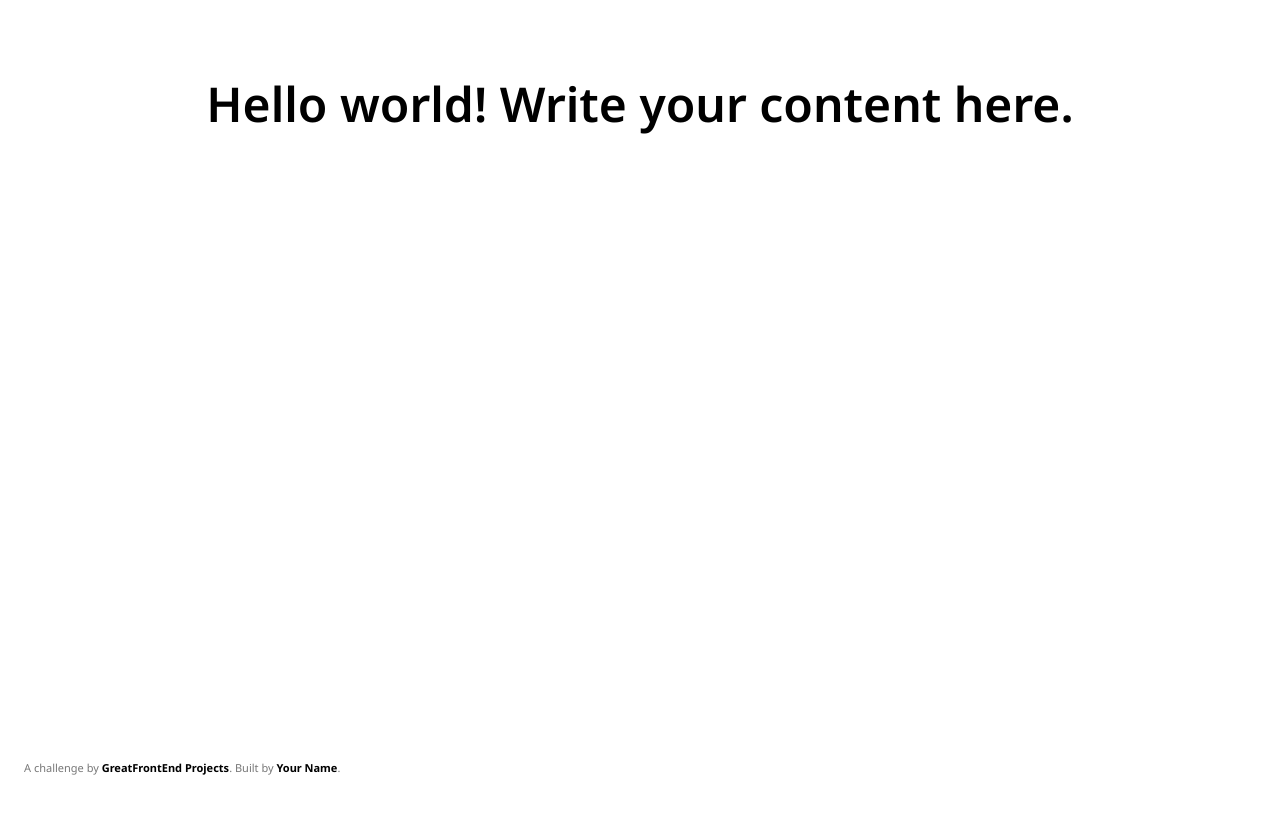
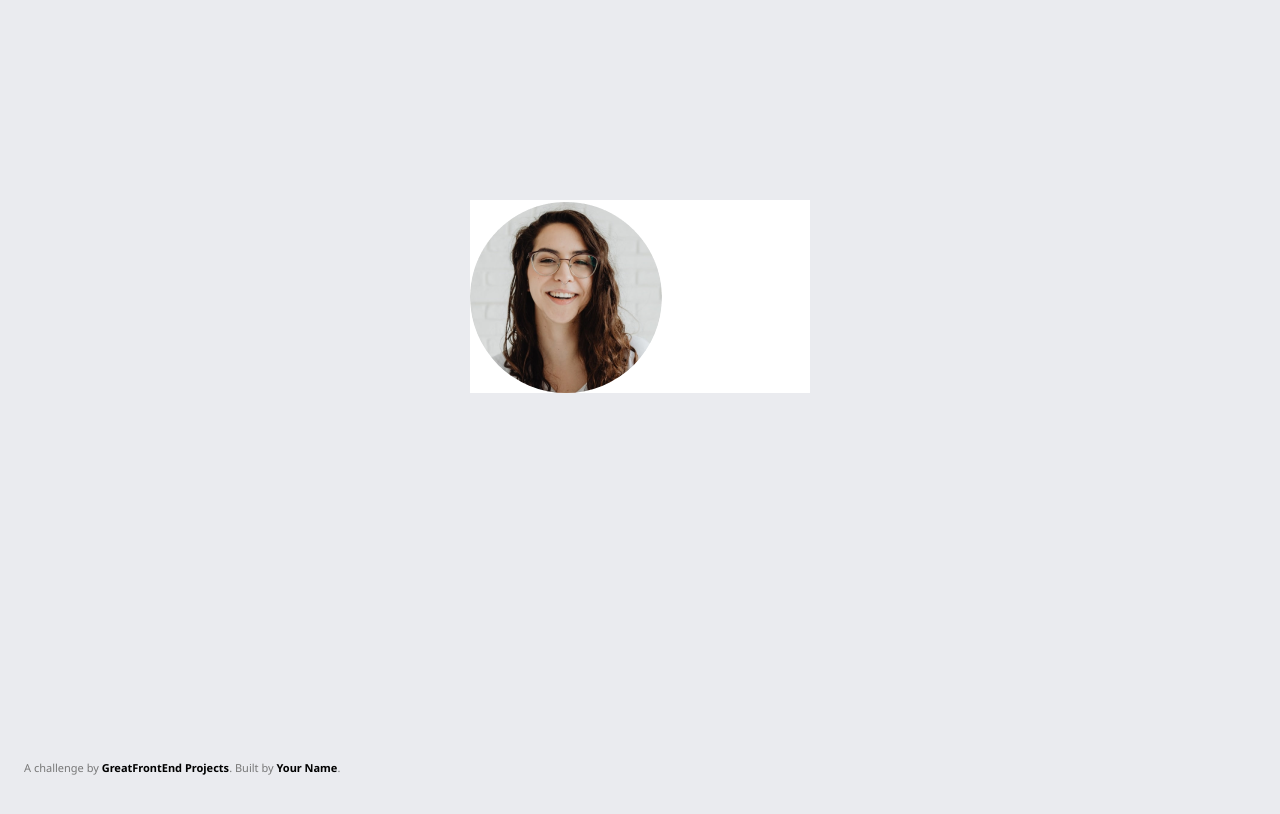
Before and after one commit to bstephe9/testimonial-card, a plain HTML site: page index.html in a window 1280 px wide. Drawn offline with nearby package versions, Linux system fonts and the light colour scheme.

Commit message:
Add card to page with thumbnail

```diff
--- a/index.html
+++ b/index.html
@@ -1,16 +1,15 @@
 <!DOCTYPE html>
 <html lang="en">
   <!-- [Delete this comment] This file is the main file for the challenge. For the most part, you should be editing this file. -->
+
   <head>
     <meta charset="utf-8" />
     <meta name="viewport" content="width=device-width, initial-scale=1" />
     <title>GreatFrontEnd Projects</title>
     <link rel="preconnect" href="https://fonts.googleapis.com" />
     <link rel="preconnect" href="https://fonts.gstatic.com" crossorigin />
-    <link
-      href="https://fonts.googleapis.com/css2?family=Noto+Sans:ital,wght@0,100..900;1,100..900&display=swap"
-      rel="stylesheet"
-    />
+    <link href="https://fonts.googleapis.com/css2?family=Noto+Sans:ital,wght@0,100..900;1,100..900&display=swap"
+      rel="stylesheet" />
     <link rel="stylesheet" href="css/style.css" />
 
     <!-- Tailwind CDN allows you to use Tailwind classes immediately in your HTML without any installation steps.
@@ -23,11 +22,21 @@
       /* You may write styles inside this <style> tag or within `css/style.css`. */
     </style>
   </head>
-  <body>
-    <!-- Add your site or application content here -->
-    <h1 class="text-5xl text-center font-semibold pt-20">
-      Hello world! Write your content here.
-    </h1>
+
+  <body class="bg-[#eaebef]">
+    <div class="bg-white w-[340px] mt-[200px] ml-auto mr-auto">
+      <img src="img/profile-thumbnail.png" alt="Profile Picture" class="rounded-[96px]">
+      <p></p>
+    </div>
+    <!-- <a href="#"
+      class="block max-w-sm p-6 bg-white border border-gray-200 rounded-lg shadow-sm hover:bg-gray-100 dark:bg-gray-800 dark:border-gray-700 dark:hover:bg-gray-700">
+
+      <h5 class="mb-2 text-2xl font-bold tracking-tight text-gray-900 dark:text-white">Noteworthy technology
+        acquisitions 2021</h5>
+      <p class="font-normal text-gray-700 dark:text-gray-400">Here are the biggest enterprise technology acquisitions of
+        2021 so far, in reverse chronological order.</p>
+    </a> -->
+
 
     <!-- Sarah Dole
       @sarahdole
@@ -38,17 +47,11 @@
     <!-- Attribute this challenge to yourself! -->
     <div class="credits" data-gfe-screenshot-exclude="true">
       A challenge by
-      <a
-        href="https://www.greatfrontend.com/projects?ref=challenges"
-        target="_blank"
-        >GreatFrontEnd Projects</a
-      >. Built by
-      <a
-        href="https://www.greatfrontend.com/projects/u/username"
-        target="_blank"
-        >Your Name</a
-      >.
+      <a href="https://www.greatfrontend.com/projects?ref=challenges" target="_blank">GreatFrontEnd Projects</a>. Built
+      by
+      <a href="https://www.greatfrontend.com/projects/u/username" target="_blank">Your Name</a>.
     </div>
     <script src="js/index.js"></script>
   </body>
+
 </html>
```
